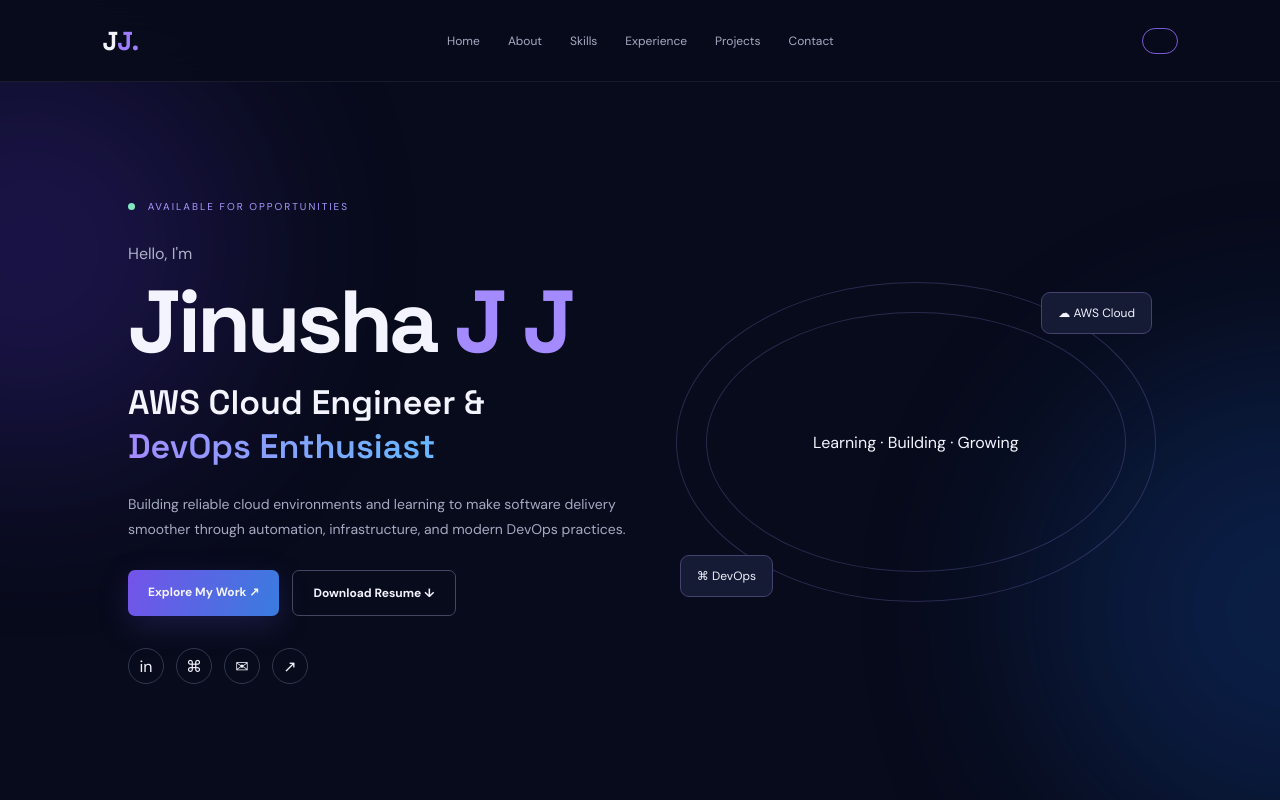
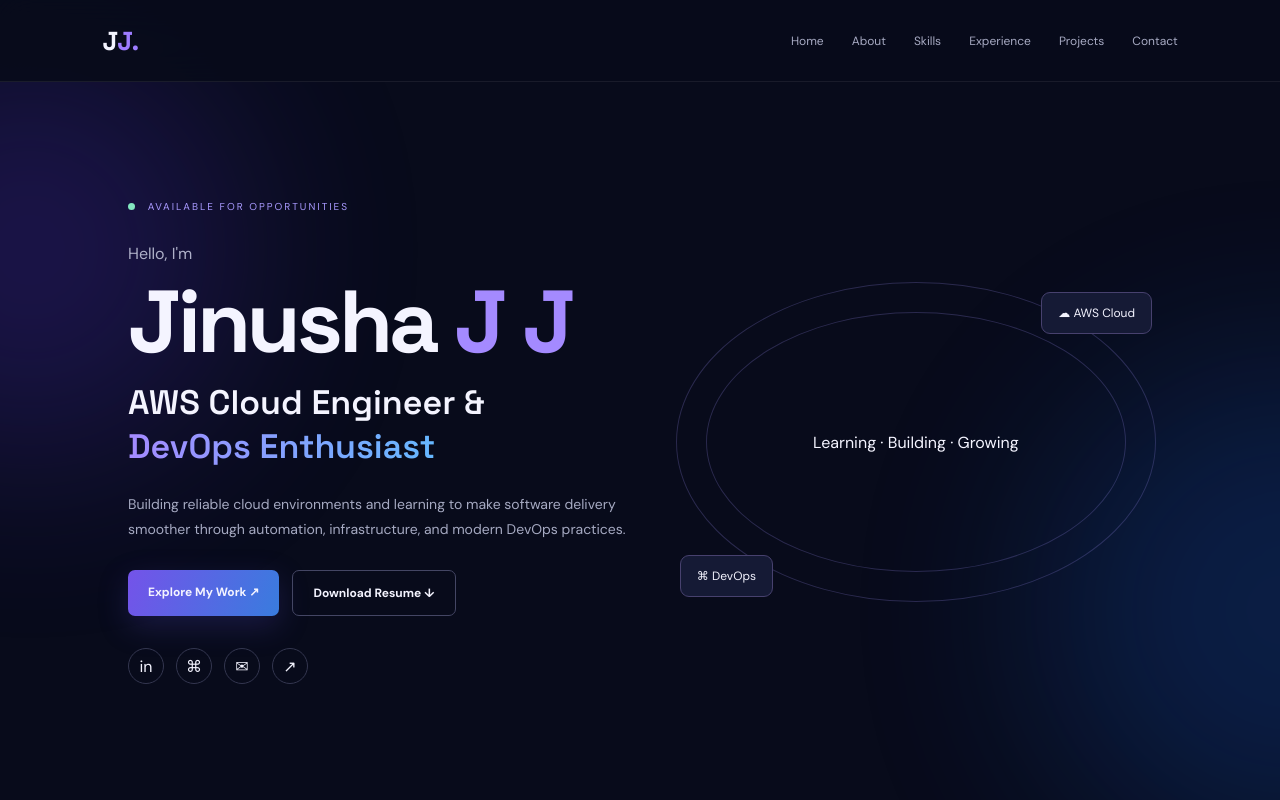
Before and after one commit to jinusha-jj/portfolio23, a plain HTML site: page index.html in a window 1280 px wide. Shown: the top 800 px of the page. Drawn offline with Linux system fonts and the light colour scheme.

Commit message:
Remove resume download link from header
Removed download link for resume from the header.

```diff
--- a/index.html
+++ b/index.html
@@ -31,9 +31,7 @@
 <a href="#contact">Contact</a>
 </nav>
 
-<a class="nav-cta" href="assets/Jinusha_JJ_Resume.pdf" download>
 
-</a>
 
 </header>
 
```
